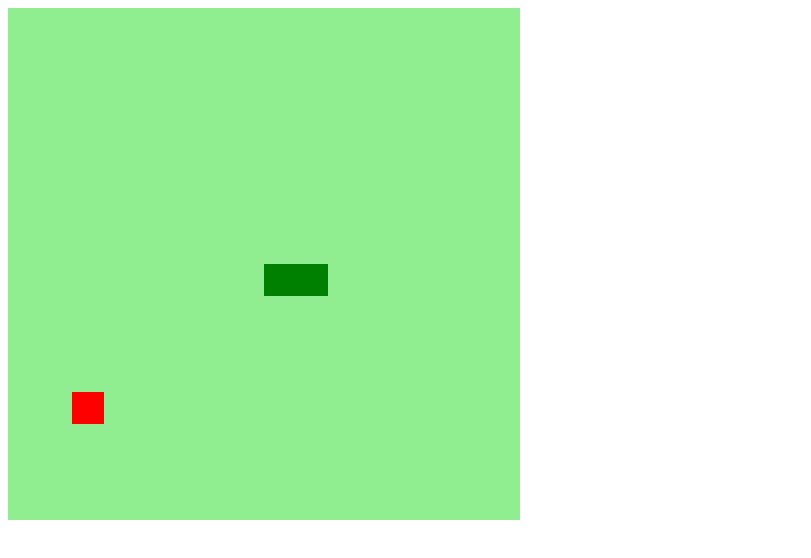
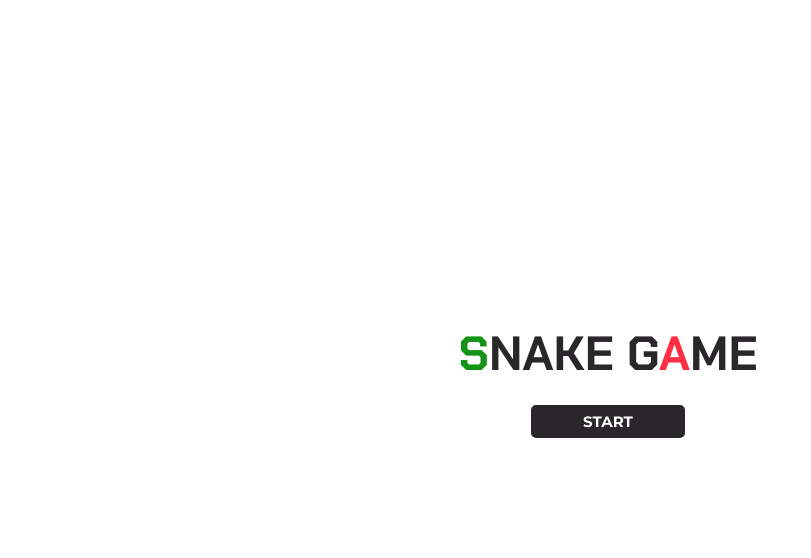
Before and after one commit to CBeirigo/project-snake-game, a plain HTML site: page index.html in a window 1280 px wide. Shown: the whole page, without its empty margins (0-811 px from the left). Drawn offline with Linux system fonts and the light colour scheme.

Commit message:
create start button

```diff
--- a/index.html
+++ b/index.html
@@ -1,13 +1,29 @@
 <!DOCTYPE html>
 <html lang="en">
+
 <head>
     <meta charset="UTF-8">
     <meta http-equiv="X-UA-Compatible" content="IE=edge">
     <meta name="viewport" content="width=device-width, initial-scale=1.0">
     <script defer src="script.js"></script>
+    <link rel="stylesheet" href="style.css">
     <title>Snake Game</title>
+    <!-- FONTS -->
+    <link rel="preconnect" href="https://fonts.googleapis.com">
+    <link rel="preconnect" href="https://fonts.gstatic.com" crossorigin>
+    <link href="https://fonts.googleapis.com/css2?family=Chakra+Petch:wght@700&family=Montserrat:wght@700&display=swap" rel="stylesheet">
+
 </head>
+
 <body>
-    <canvas id="snake" width="512" height="512"></canvas>
+    <div class="container ">
+        <h1><span>S</span>NAKE G<span>A</span>ME</h1>
+        <canvas class="active" id="snake" width="512" height="512"></canvas>
+    </div>
+    <div>
+        <button class="button">START</button>
+    </div>
+
 </body>
+
 </html>
--- a/script.js
+++ b/script.js
@@ -12,20 +12,34 @@ let food = {
     y: Math.floor(Math.random() * 15 + 1) * box,
 }
 
+
+
+document.querySelector('button').addEventListener('click', () => {
+
+    let canvas = document.querySelector('canvas');
+    canvas.classList.remove('active');
+
+    let button = document.querySelector('button');
+    button.classList.add('active');
+
+
+})
+
+
 function createBG() {
-    context.fillStyle = "lightgreen";
+    context.fillStyle = "#2A272A";
     context.fillRect(0, 0, 16 * box, 16 * box);
 }
 
 function createSnake() {
     for (i = 0; i < snake.length; i++) {
-        context.fillStyle = "green";
+        context.fillStyle = "#149414";
         context.fillRect(snake[i].x, snake[i].y, box, box);
     }
 }
 
 function drawnFood() {
-    context.fillStyle = "red";
+    context.fillStyle = "#FF2F43";
     context.fillRect(food.x, food.y, box, box);
 }
 
@@ -44,8 +58,8 @@ function startGame() {
     if (snake[0].y > 15 * box && direction == "down") snake[0].y = 0;
     if (snake[0].y < 0 && direction == "up") snake[0].y = 16 * box;
 
-    for(i = 1; i < snake.length; i++){
-        if(snake[0].x == snake[i].x && snake[0].y == snake[i].y) {
+    for (i = 1; i < snake.length; i++) {
+        if (snake[0].x == snake[i].x && snake[0].y == snake[i].y) {
             clearInterval(game);
             alert('Game Over :(')
         }
--- a/style.css
+++ b/style.css
@@ -0,0 +1,64 @@
+* {
+    margin: 0;
+    padding: 0;
+}
+
+html {
+    /* 10 px = 0.625rem */
+    font-size: 62.5%
+}
+
+body {
+    width: 95vw;
+    height: 95vh;
+    display: flex;
+    flex-direction: column;
+    justify-content: center;
+    align-items: center;
+}
+
+.container {
+    display: flex;
+    flex-direction: column;
+    justify-content: center;
+    align-items: center;
+}
+
+body h1 {
+    font-family: 'Chakra Petch', sans-serif;
+    font-weight: 700;
+    font-size: 4.8rem;
+    color: #2A272A;
+}
+
+h1 {
+    margin-bottom: 2rem;
+}
+body h1 span:nth-child(1) {
+    color: #149414;
+}
+
+body h1 span:nth-child(2) {
+    color: #FF2F43;
+}
+
+button {
+    padding: 0.5rem 5rem;
+    font-size: 1.5rem;
+    font-family: 'Montserrat', sans-serif;
+    border: solid 2px #2A272A;
+    border-radius: 5px;
+    cursor: pointer;
+    color: white;
+    background: #2A272A;
+}
+
+button:hover {
+    background: none;
+    color: #2A272A;
+    border: solid 2px #2A272A;
+}
+
+.active {
+    display: none;
+}
```
